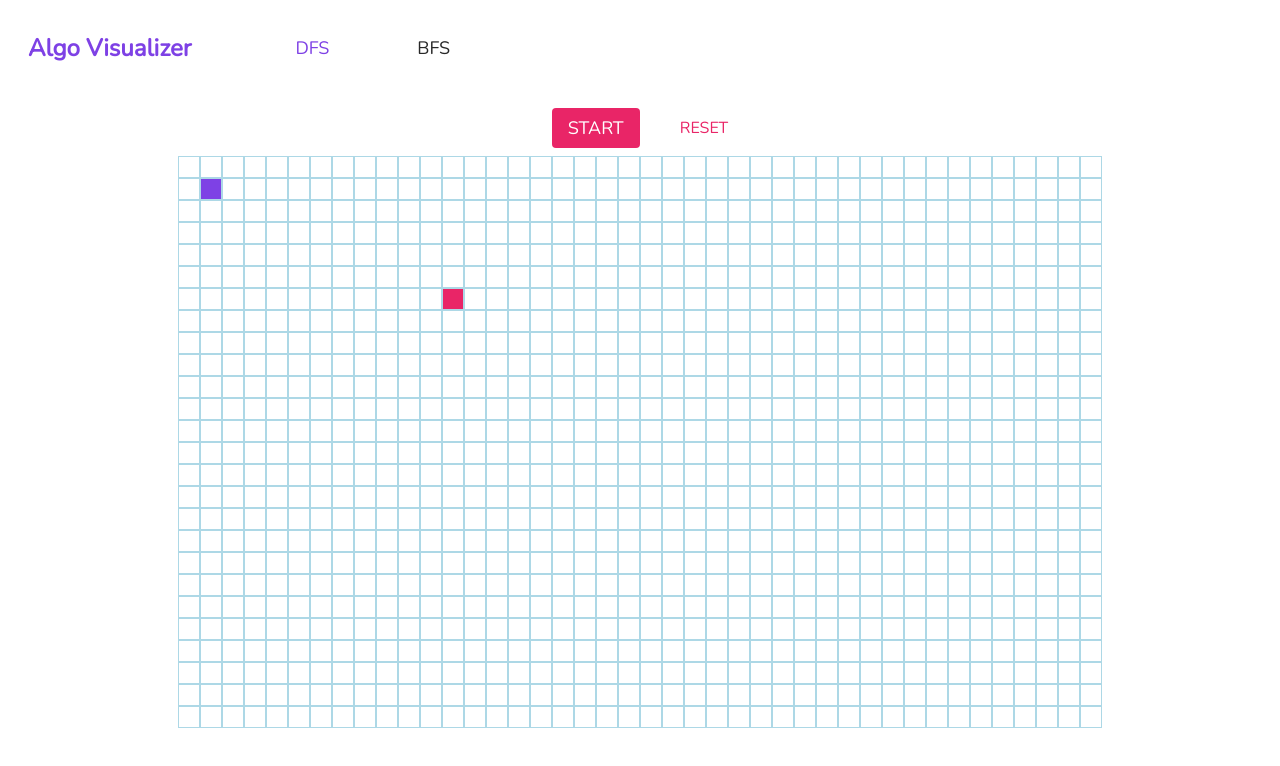
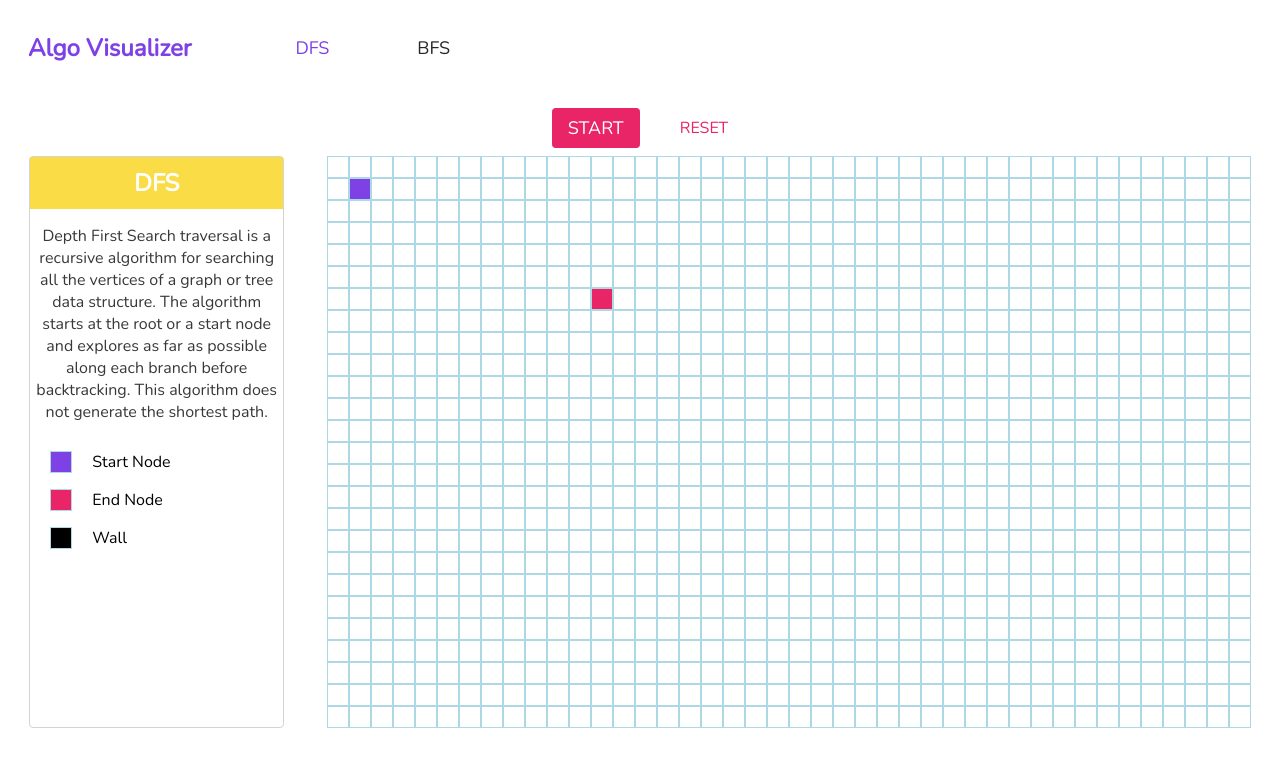
Before and after one commit to chitsimran/algo-visualizer, a React (Create React App) app: page / in a window 1280 px wide. Shown: the top 766 px of the page. Built offline with nearby package versions, Linux system fonts and the light colour scheme.

Commit message:
refactor code

```diff
--- a/src/components/BFS/index.js
+++ b/src/components/BFS/index.js
@@ -1,44 +1,19 @@
-import { useEffect, useState } from "react";
 import { bfs } from "../../algorithms/bfs";
-import { initializeGrid, useWindowSize } from "../../util";
-import Grid from "../Grid";
-import GridHeader from "../GridHeader";
-import { BFSContainer } from "./style";
+import { BFS_INFO } from "../../description";
+import AlgoWrapper from "../AlgoWrapper";
 
 const BFS = () => {
-    const [grid, setGrid] = useState([]);
-    const size = useWindowSize();
-    const [toggleReset, setToggleReset] = useState(true);
-    const [startNode, setStartNode] = useState({ row: 1, col: 1 });
-    const [endNode, setEndNode] = useState({ row: Math.trunc(size.height / 33), col: Math.trunc(size.width / 33) });
-
-    useEffect(() => {
-        setGrid(initializeGrid(Math.trunc(size.height / 30), Math.trunc(size.width / 30)));
-        // eslint-disable-next-line react-hooks/exhaustive-deps
-    }, [size, toggleReset]);
+    const legendKeys = [{ color: "var(--theme-path)", text: "Path Node" }];
 
     return (
-        <BFSContainer>
-            <GridHeader
-                grid={grid}
-                setGrid={setGrid}
-                startNode={startNode}
-                endNode={endNode}
-                algoFunction={() => bfs(grid, startNode, endNode)}
-                speed={10}
-                visualizePath={true}
-                toggleReset={toggleReset}
-                setToggleReset={setToggleReset}
-            />
-            <Grid
-                grid={grid}
-                setGrid={setGrid}
-                startNode={startNode}
-                setStartNode={setStartNode}
-                endNode={endNode}
-                setEndNode={setEndNode}
-            />
-        </BFSContainer>
+        <AlgoWrapper
+            algoFunction={bfs}
+            speed={10}
+            visualizePath={true}
+            header="BFS"
+            bodyText={BFS_INFO}
+            legendKeys={legendKeys}
+        />
     );
 };
 
--- a/src/components/DFS/index.js
+++ b/src/components/DFS/index.js
@@ -1,44 +1,9 @@
-import { useEffect, useState } from "react";
 import { dfs } from "../../algorithms/dfs";
-import { initializeGrid, useWindowSize } from "../../util";
-import Grid from "../Grid";
-import GridHeader from "../GridHeader";
-import { DFSContainer } from "./style";
+import { DFS_INFO } from "../../description";
+import AlgoWrapper from "../AlgoWrapper";
 
 const DFS = () => {
-    const [grid, setGrid] = useState([]);
-    const size = useWindowSize();
-    const [toggleReset, setToggleReset] = useState(true);
-    const [startNode, setStartNode] = useState({ row: 1, col: 1 });
-    const [endNode, setEndNode] = useState({ row: Math.trunc(size.height / 33), col: Math.trunc(size.width / 33) });
-
-    useEffect(() => {
-        setGrid(initializeGrid(Math.trunc(size.height / 30), Math.trunc(size.width / 30)));
-        // eslint-disable-next-line react-hooks/exhaustive-deps
-    }, [size, toggleReset]);
-
-    return (
-        <DFSContainer>
-            <GridHeader
-                grid={grid}
-                setGrid={setGrid}
-                startNode={startNode}
-                endNode={endNode}
-                algoFunction={() => dfs(grid, startNode, endNode)}
-                speed={20}
-                toggleReset={toggleReset}
-                setToggleReset={setToggleReset}
-            />
-            <Grid
-                grid={grid}
-                setGrid={setGrid}
-                startNode={startNode}
-                setStartNode={setStartNode}
-                endNode={endNode}
-                setEndNode={setEndNode}
-            />
-        </DFSContainer>
-    );
+    return <AlgoWrapper algoFunction={dfs} speed={20} header="DFS" bodyText={DFS_INFO} />;
 };
 
 export default DFS;
--- a/src/components/Grid/index.js
+++ b/src/components/Grid/index.js
@@ -25,7 +25,6 @@ const Grid = ({ grid, setGrid, startNode, setStartNode, endNode, setEndNode }) =
 
     const toggleWalls = (row, col, isStartNode, isEndNode) => {
         if (isStartNode && isEndNode) {
-            console.log("test");
             return;
         }
         if ((isStartNode || isStartNodeSelected) && !isEndNode && !isEndNodeSelected) {
```
